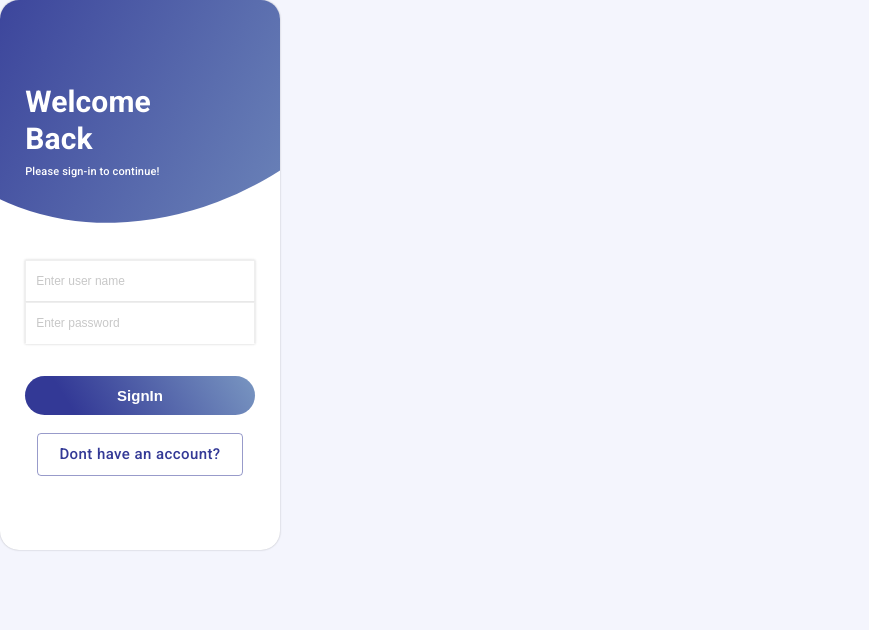
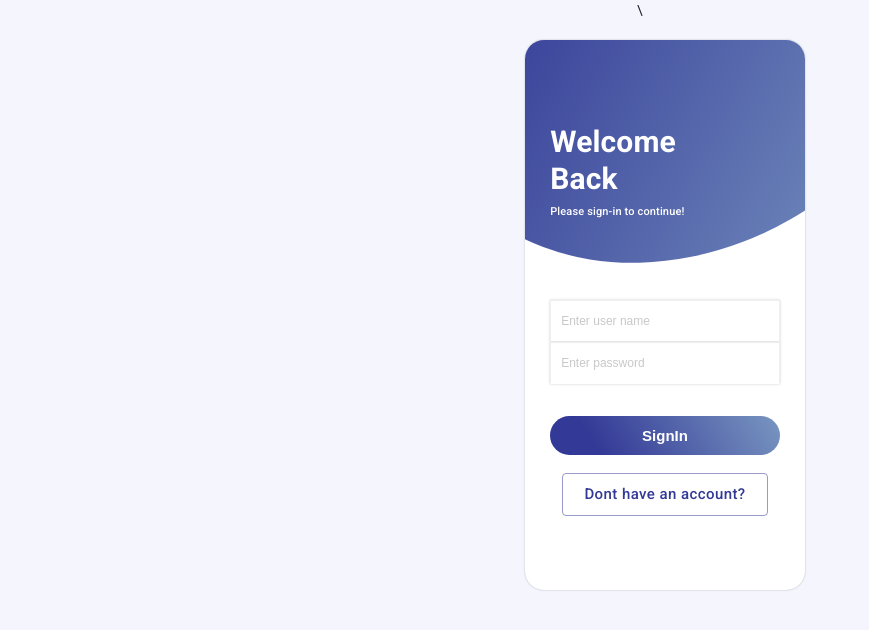
Before and after one commit to BPATHAK10/Personal-Covid-Tracker, a React (Create React App) app in the folder frontend/: page /sign-in in a window 1280 px wide. Shown: the top 630 px of the page, without its empty margins (0-869 px from the left). Built offline with nearby package versions, Linux system fonts and the light colour scheme.

Commit message:
centered

```diff
--- a/frontend/src/App.js
+++ b/frontend/src/App.js
@@ -14,7 +14,7 @@ import {
     Redirect,
      } from "react-router-dom";
 
-
+import backgroundImg from './assets/signin_bg.jpg'
   const theme = createMuiTheme({
   palette: {
     primary: {
@@ -42,6 +42,20 @@ import {
     }
   }
 })
+
+const useStyles = makeStyles((theme)=>({
+  root:{
+      textAlign: 'center',
+      backgroundImage:`url(${backgroundImg})`,
+      position: 'fixed',
+      minWidth: '100%',
+      minHeight: '100%',
+      backgroundSize:'cover',
+      backgroundPosition: 'center',
+      backgroundRepeat: 'no-repeat',
+      zIndex: '-1',
+  },
+}))
 const AppContainer = styled.div`
   width: 100%;
   height: 100%;
@@ -64,15 +78,20 @@ function App(props) {
     },1000)      // 2 sec load time
 
   },[])
+  const classes = useStyles();
 
   return (
-    <AppContainer>
+    <AppContainer >
 
     <ThemeProvider theme={theme}>
             <CssBaseline />
       <Router forceRefresh={true}>
-      {/* <Router> */}
-        <div className="App" style={{width:"100%"}}>
+      {/* <Router> */}\
+
+
+        <div style={{width:"100%"}}>
+
+
           {
            loading ?
            <div className="loader">
--- a/frontend/src/components/accountBox/common.jsx
+++ b/frontend/src/components/accountBox/common.jsx
@@ -6,6 +6,7 @@ export const BoxContainer = styled.div`
   flex-direction: column;
   align-items: center;
   margin-top: 10px;
+
 `;
 
 export const FormContainer = styled.form`
@@ -13,6 +14,8 @@ export const FormContainer = styled.form`
   display: flex;
   flex-direction: column;
   box-shadow: 0px 0px 2.5px rgba(15, 15, 15, 0.19);
+  align-items: center;
+
 `;
 
 export const MutedLink = styled.a`
--- a/frontend/src/components/accountBox/index.jsx
+++ b/frontend/src/components/accountBox/index.jsx
@@ -15,6 +15,12 @@ const BoxContainer = styled.div`
   box-shadow: 0 0 2px rgba(15, 15, 15, 0.28);
   position: relative;
   overflow: hidden;
+  align-items: center;
+  margin-top: 20px;
+  margin-bottom: 100px;
+  margin-right: 150px;
+  margin-left: 525px;
+
 `;
 
 const TopContainer = styled.div`
@@ -25,6 +31,7 @@ const TopContainer = styled.div`
   justify-content: flex-end;
   padding: 0 1.8em;
   padding-bottom: 5em;
+  align-items-center;
 `;
 
 const BackDrop = styled(motion.div)`
--- a/frontend/src/components/accountBox/loginForm.jsx
+++ b/frontend/src/components/accountBox/loginForm.jsx
@@ -10,6 +10,7 @@ import {
 import {
   makeStyles, Typography,
 }
+
 from '@material-ui/core'
 import { Marginer } from "../marginer";
 import { AccountContext } from "./accountContext";
@@ -68,6 +69,8 @@ export function LoginForm(props) {
     }
 
   return (
+    <div >
+
     <BoxContainer >
       <FormContainer>
         {authState?.authError && <Typography>{authState?.authError.error}</Typography>}
@@ -86,5 +89,6 @@ export function LoginForm(props) {
         </Link> */}
 
     </BoxContainer>
+    </div>
   );
 }
```
Also changed, not shown: frontend/src/App.css (line endings or trailing spaces).
